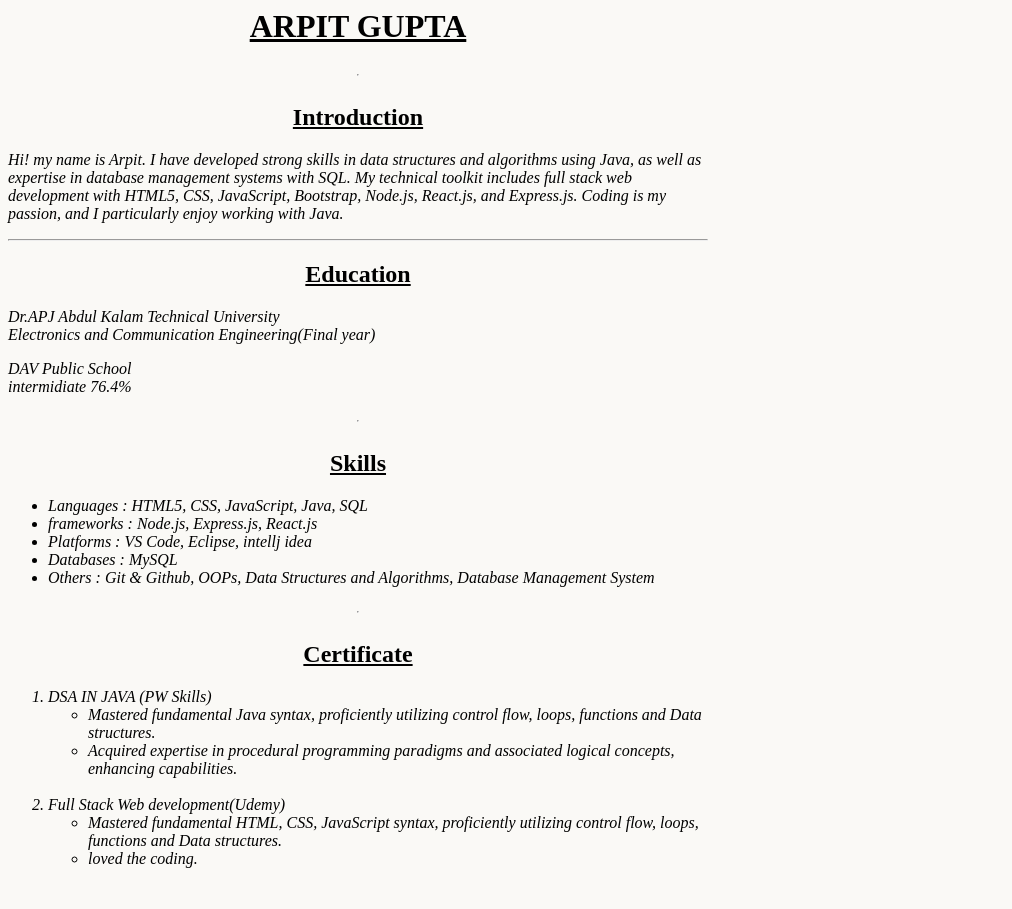
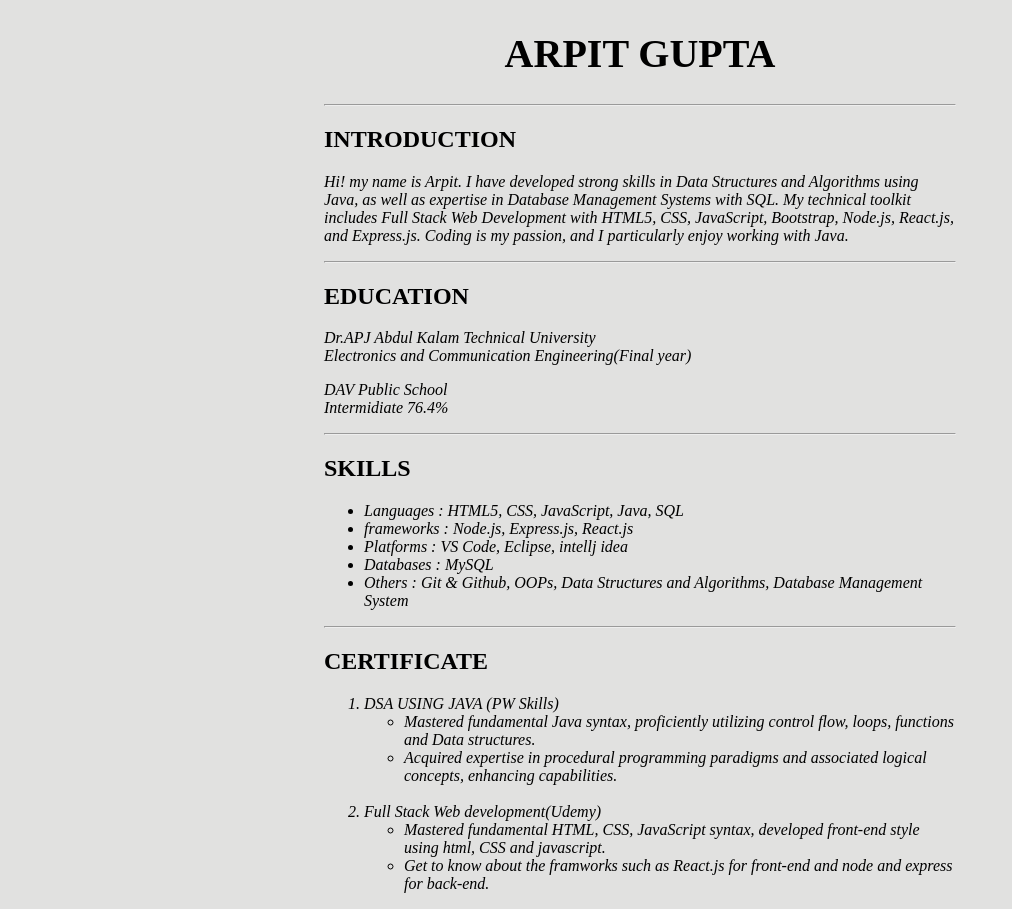
Before and after one commit to iamarpit3/Resume_ArpitGupta, a plain HTML site: page index.html in a window 1280 px wide. Shown: the whole page, without its empty margins (0-1012 px from the left). Drawn offline with Linux system fonts and the light colour scheme.

Commit message:
some changes were made

```diff
--- a/index.html
+++ b/index.html
@@ -11,16 +11,16 @@
     <h1>ARPIT GUPTA</h1>
     <hr/>
     <div id="first">
-        <h2>Introduction</h2>
-        <p>Hi! my name is Arpit. I have developed strong skills in data structures and algorithms using Java, as well as expertise in database management systems with SQL. My technical toolkit includes full stack web development with HTML5, CSS, JavaScript, Bootstrap, Node.js, React.js, and Express.js. Coding is my passion, and I particularly enjoy working with Java.</p>
+        <h2>INTRODUCTION</h2>
+        <p>Hi! my name is Arpit. I have developed strong skills in Data Structures and Algorithms using Java, as well as expertise in Database Management Systems with SQL. My technical toolkit includes Full Stack Web Development with HTML5, CSS, JavaScript, Bootstrap, Node.js, React.js, and Express.js. Coding is my passion, and I particularly enjoy working with Java.</p>
         <hr/>
-        <h2>Education</h2>
+        <h2>EDUCATION</h2>
         <p>Dr.APJ Abdul Kalam Technical University<br/>Electronics and Communication Engineering(Final year)</p>
-        <p>DAV Public School <br/>intermidiate 76.4%</p>
+        <p>DAV Public School <br/>Intermidiate 76.4%</p>
     </div>
     <hr/>
     <div id="second">
-        <h2>Skills</h2>
+        <h2>SKILLS</h2>
         <ul>
             <li>Languages  : HTML5, CSS, JavaScript, Java, SQL</li>
             <li>frameworks : Node.js, Express.js, React.js</li>
@@ -31,9 +31,9 @@
     </div>
     <hr/>
     <div id="third">
-        <h2>Certificate</h2>
+        <h2>CERTIFICATE</h2>
         <ol>
-            <li>DSA IN JAVA (PW Skills)
+            <li>DSA USING JAVA (PW Skills)
                 <ul>
                     <li>Mastered fundamental Java syntax, proficiently utilizing control flow, loops, functions and Data structures.</li>
                     <li>Acquired expertise in procedural programming paradigms and associated logical concepts, enhancing capabilities.</li>
@@ -42,8 +42,8 @@
             <br/>
             <li>Full Stack Web development(Udemy)
                 <ul>
-                    <li>Mastered fundamental HTML, CSS, JavaScript syntax, proficiently utilizing control flow, loops, functions and Data structures.</li>
-                    <li>loved the coding.</li>
+                    <li>Mastered fundamental HTML, CSS, JavaScript syntax, developed front-end style using html, CSS and javascript.</li>
+                    <li>Get to know about the framworks such as React.js for front-end and node and express for back-end.</li>
                 </ul>
             </li>
         </ol>
--- a/style.css
+++ b/style.css
@@ -1,9 +1,8 @@
 .container{
-  display : flex;
-  width: 700px;
-  flex-direction: column;
+  width: 50%;
   padding: 0;
   margin: 0;
+  margin-left: 25%;
 
 }
 /* .gradient-background {
@@ -24,24 +23,24 @@
   }
 } */
 html{
-    background-color: #faf9f6;
+    background-color: hsl(60, 2%, 88%);
     font-style: italic;
 }
 
 
 h1{
+    font-size: 40px;
     font-style: normal;
     color: black;
     text-align: center;
-    text-decoration: underline;
-    margin-top: 0;
+    margin-top: 30px;
 }
 
 h2{
     font-style: normal;
-    text-align: center;
+    size: 20px;
+    text-align: left;
     color : black;
     text-transform: none;
-    text-decoration: underline;
 
 }
```
